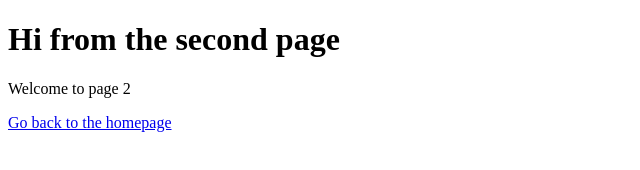
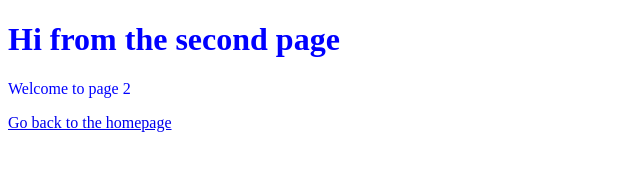
Before and after one commit to vidhya03/gatsby-site, a Gatsby site: page /page-2 in a window 1280 px wide. Shown: the whole page, without its empty margins (0-640 px from the left). Built offline with nearby package versions, Linux system fonts and the light colour scheme; Gatsby itself is replaced by a stand-in of ours.

Commit message:
Added css inlined

```diff
--- a/src/pages/page-2.js
+++ b/src/pages/page-2.js
@@ -2,7 +2,7 @@ import React from 'react'
 import Link from 'gatsby-link'
 
 const SecondPage = () => (
-  <div>
+  <div style={{ color: `blue` }}>
     <h1>Hi from the second page</h1>
     <p>Welcome to page 2</p>
     <Link to="/">Go back to the homepage</Link>
```
